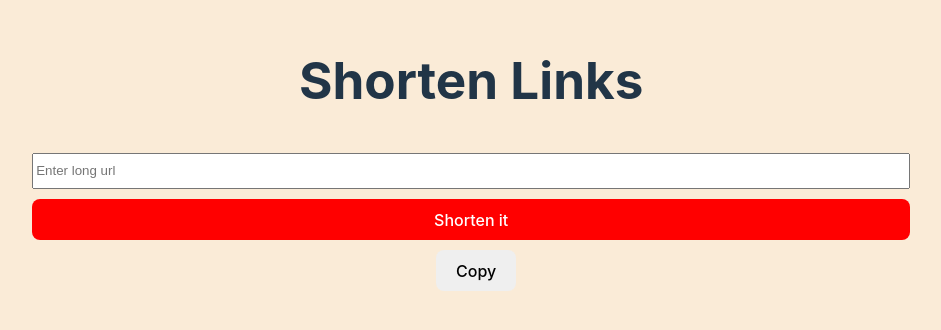
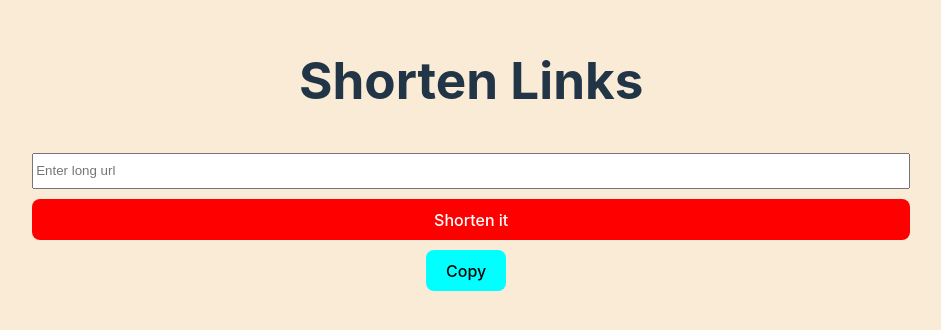
Before and after one commit to gunaykrgl/LinkShortener, a React (Vite) app: page / in a window 1280 px wide. Shown: the part 110-440 px from the top of the page, without its empty margins (156-1097 px from the left). Built offline with nearby package versions, Linux system fonts and the light colour scheme.

Commit message:
Styling change for copy button

```diff
--- a/src/HomePage.css
+++ b/src/HomePage.css
@@ -7,10 +7,11 @@
   margin-top: 10%;
   gap: 10px;
 }
+.container form {
+  width: 70%;
+}
 
 form {
-  width: 70%;
-
   display: flex;
   flex-direction: column;
   gap: 10px;
@@ -37,3 +38,8 @@ form > button {
 .output * {
   flex: 0 0 auto;
 }
+
+.copyButton {
+  background-color: aqua;
+
+}
--- a/src/HomePage.jsx
+++ b/src/HomePage.jsx
@@ -1,6 +1,6 @@
 import React from "react"
 import { useState, useEffect } from "react";
-import { onSnapshot, addDoc, deleteDoc } from "firebase/firestore"
+import { addDoc } from "firebase/firestore"
 import { linksCollection } from './firebase'
 import { generateId } from "./random";
 import "./HomePage.css"
@@ -22,12 +22,11 @@ function validateUrl(url){
   return url
 }
 
-
 export default function HomePage() {
     const [inputValue, setInputValue] = useState('');
-    const [alertText, setAlertText] = useState('')
     const [shortUrl, setShortUrl] = useState('')
     const [showAlert, setShowAlert] = useState(false)
+    const [alertText, setAlertText] = useState('')
 
     useEffect(()=>{
       setShowAlert(true)
@@ -71,7 +70,6 @@ export default function HomePage() {
     }
 
     return (
-      <>
         <div className='container'>
           <h1>Shorten Links</h1>
           <form onSubmit={handleSubmit}>
@@ -86,11 +84,10 @@ export default function HomePage() {
           </form>
 
           <div className="output">
-            <span id="uneditableText">{shortUrl&&domainName+shortUrl}</span>
-            <button id="copyButton" onClick={copy}>Copy</button>
+            <button className="copyButton" onClick={copy}>Copy</button>
+            <a href={domainName+shortUrl}>{shortUrl && domainName+shortUrl}</a>
           </div>
           {showAlert &&  <Alert text={alertText}/>}
         </div>
-      </>
     );
   }
--- a/src/index.css
+++ b/src/index.css
@@ -26,7 +26,6 @@ a:hover {
 body {
   margin: 0;
   min-width: 320px;
-  min-height: 100vh;
 }
 
 h1 {
```
Also changed, not shown: src/Alert.jsx (line endings or trailing spaces).
